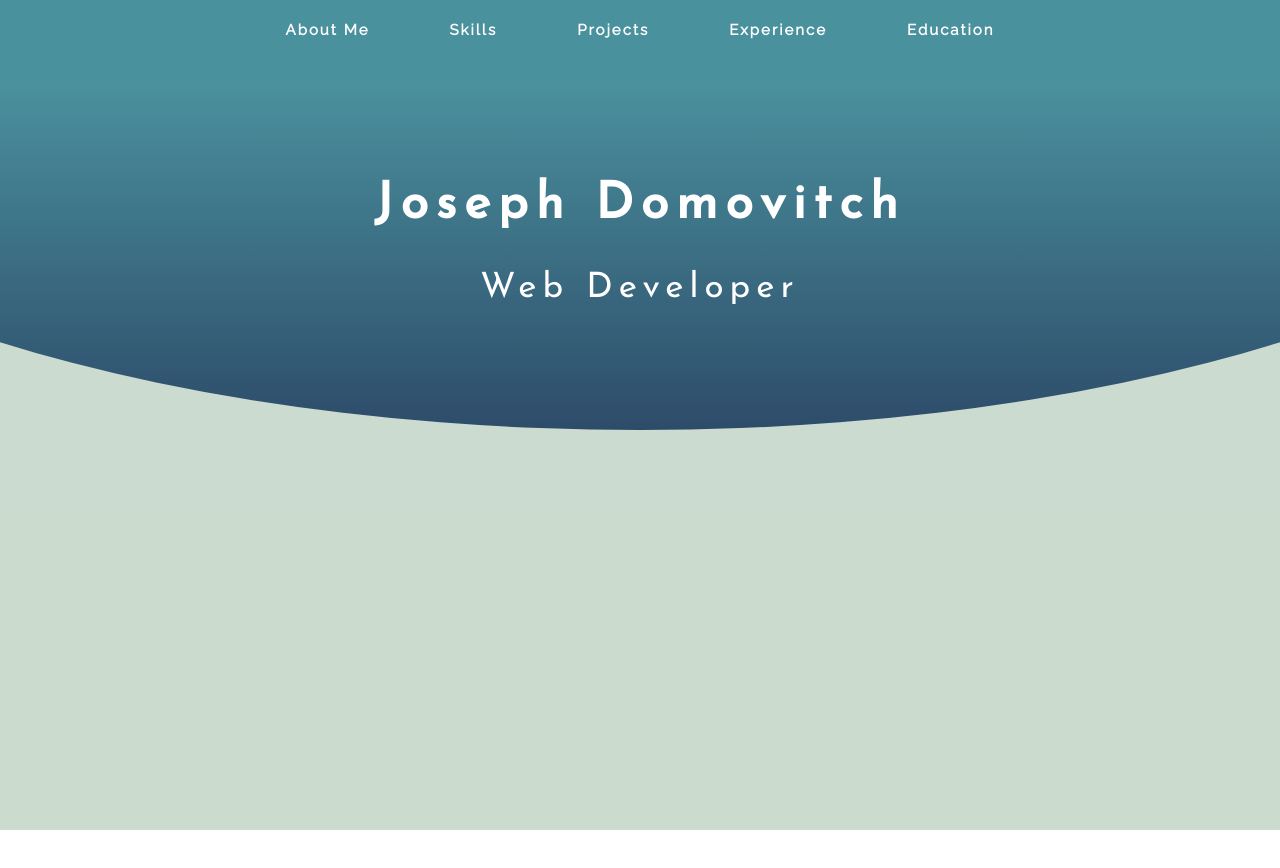
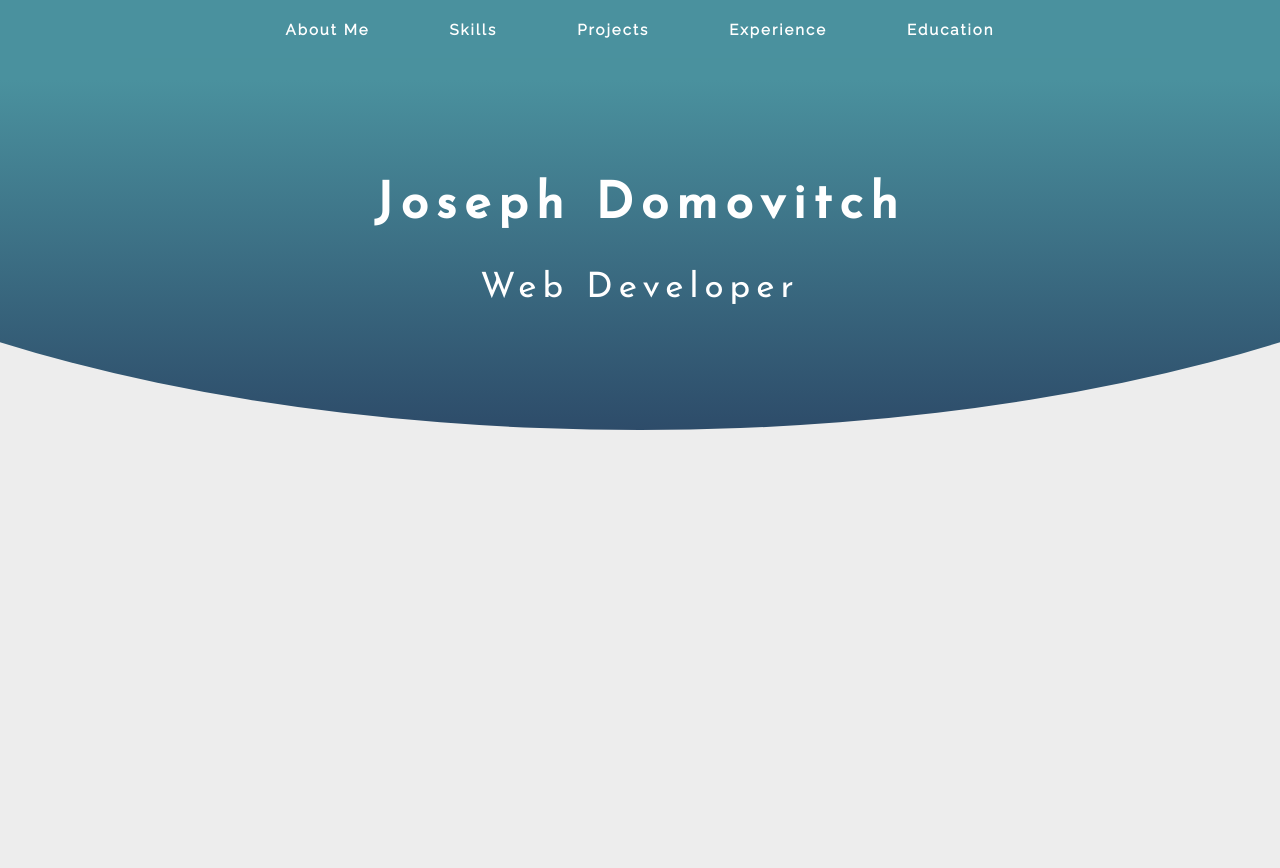
Before and after one commit to jdomo/jd-portfolio, a React (Create React App) app: page / in a window 1280 px wide. Shown: the top 868 px of the page. Before the commit the page ends 830 px from the top, so only its background shows below. Built offline with nearby package versions, Linux system fonts and the light colour scheme.

Commit message:
change background color for about

```diff
--- a/src/css/style.css
+++ b/src/css/style.css
@@ -34,9 +34,9 @@ header {
   margin-top: 4rem; }
 
 .about {
-  height: 50rem;
+  height: 60rem;
   margin-top: -25rem;
-  background-color: rgba(190, 211, 195, 0.8); }
+  background-color: rgba(233, 233, 233, 0.8); }
 
 .header {
   position: relative;
--- a/src/sass/layout/_about.scss
+++ b/src/sass/layout/_about.scss
@@ -1,5 +1,5 @@
 .about {
-  height: 50rem;
+  height: 60rem;
   margin-top: -25rem;
-  background-color: rgba($color-tertiary-lighter, .8);
+  background-color: rgba($color-grey-light, .8);
 }
```
